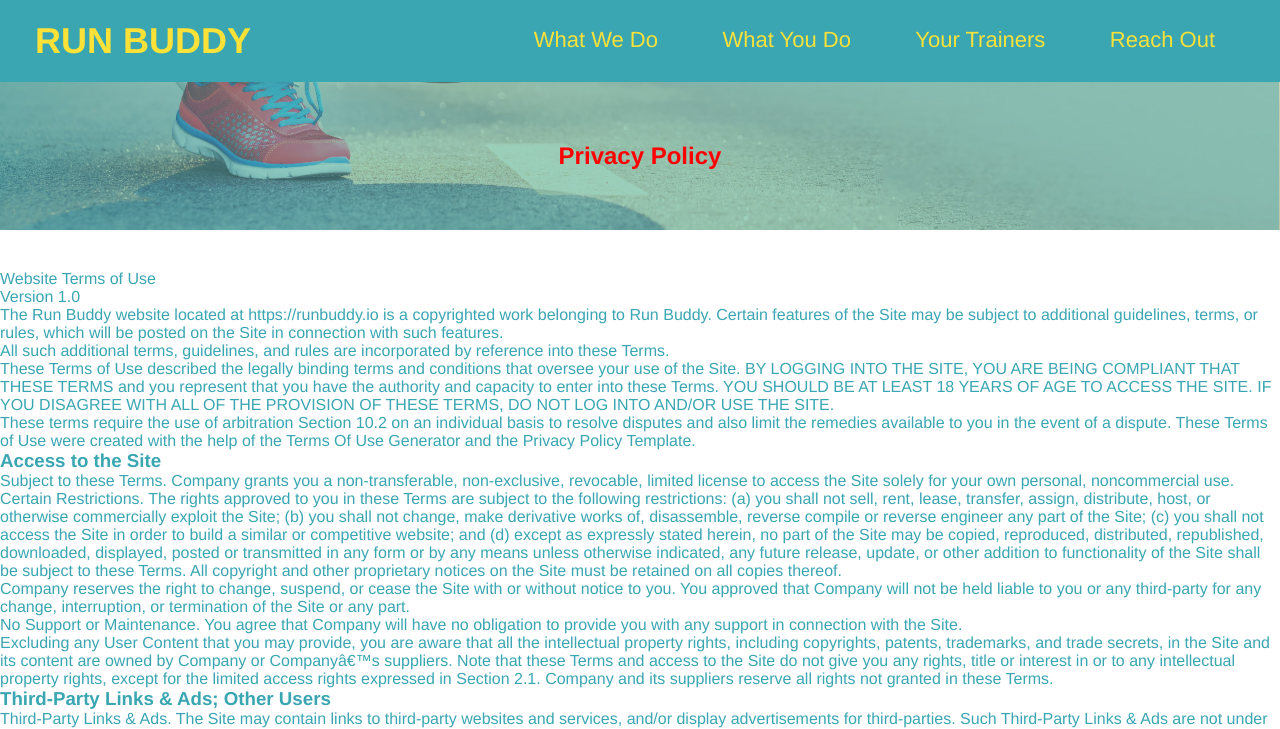
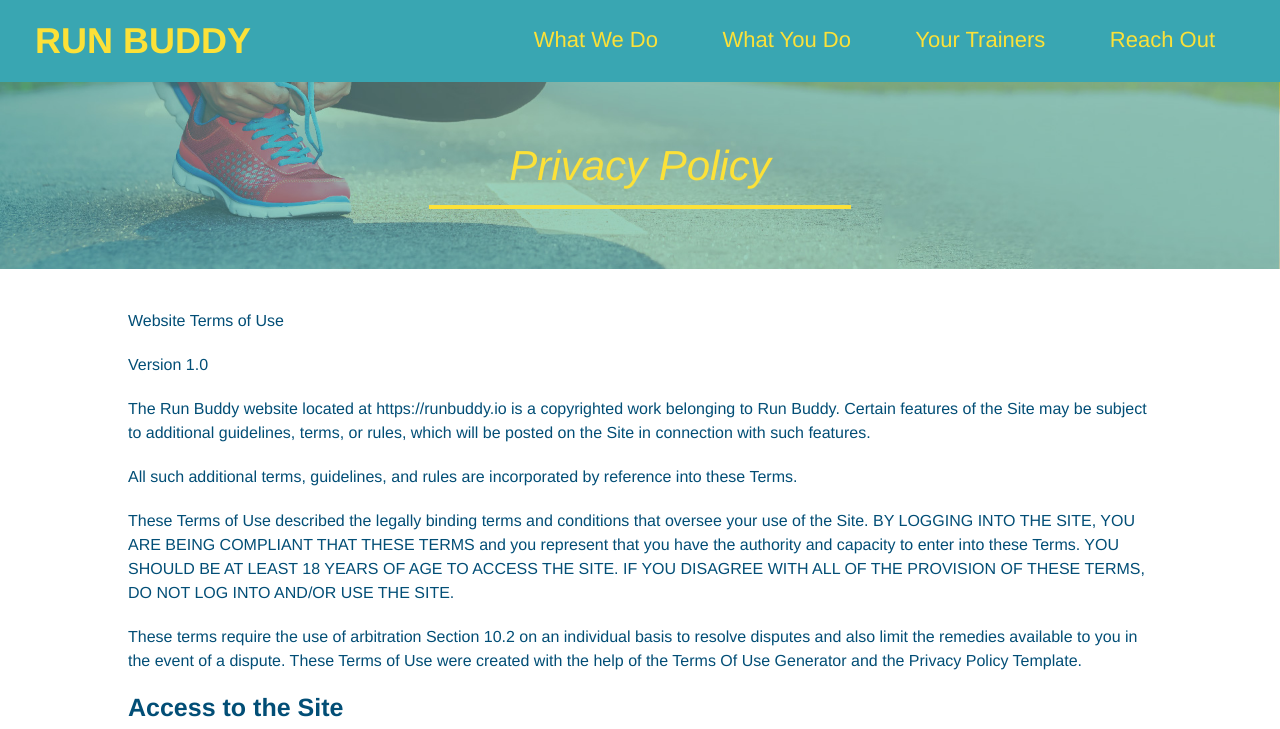
Before and after one commit to GarciaE89/run-buddy, a plain HTML site: page privacy-policy.html in a window 1280 px wide. Shown: the top 729 px of the page. Drawn offline with Linux system fonts and the light colour scheme.

Commit message:
added page style and secondary style

```diff
--- a/assets/css/secondary-style.css
+++ b/assets/css/secondary-style.css
@@ -4,3 +4,45 @@
     text-align: center;
     margin-bottom: 40px;
   }
+
+  .page-title {
+      color: #fce138;
+      display: inline-block;
+      border-bottom: 4px solid;
+      padding: 0 80px 15px 80px;
+      font-weight: normal;
+      font-size: 42px;
+      font-style: italic;
+
+  }
+
+  .secondary-content {
+      width: 80%;
+      margin: auto;
+      color: #024e76;
+
+  }
+
+  .secondary-content h3 {
+      font-size: 25px;
+      margin: 20px 0 20px 0;
+  }
+
+  .secondary-content p {
+      font-size: 16px;
+      line-height: 1.5;
+      margin: 20px 0  20px 0;
+
+
+  }
+
+  .secondary-content ul {
+      margin: 15px 20px 15px 20px;
+
+  }
+
+  .secondary-content li {
+      color: #39a6b2;
+      margin: 10px 0 10px 0;
+
+  }
```
